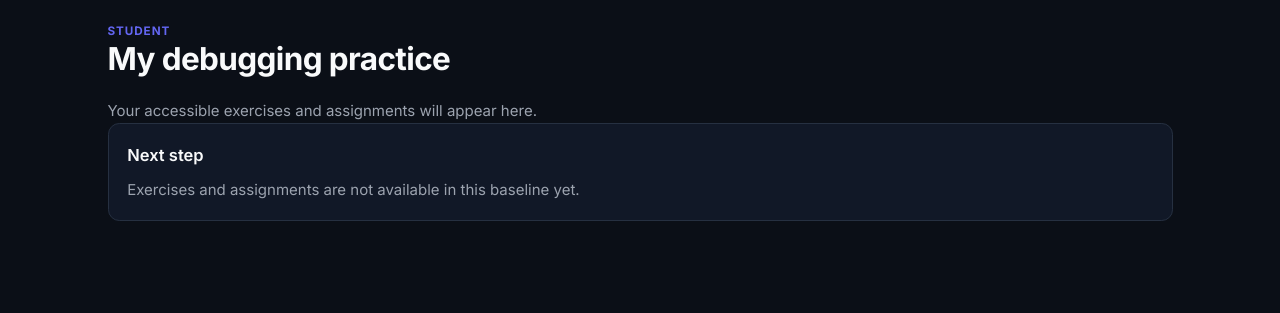
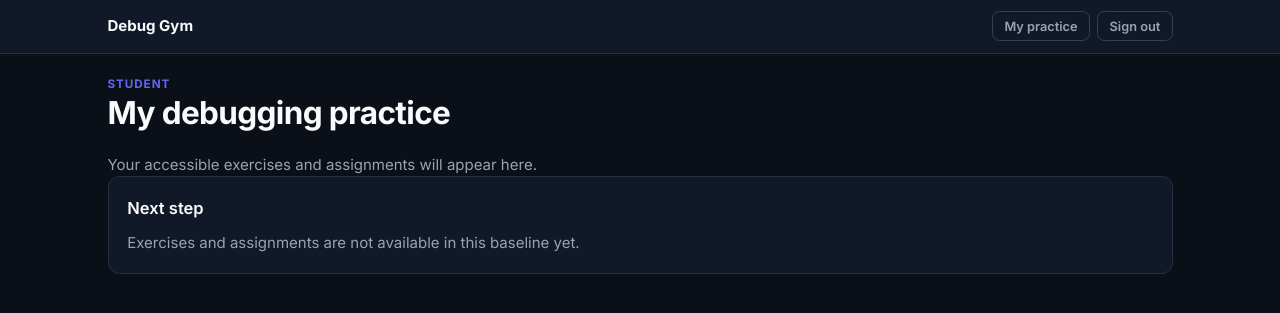
Before and after one commit to team-ok-ITPD/team-OK-itpd, a Django app: page /student/ in a window 1280 px wide. Shown: the top 313 px of the page. Run offline with Django 5.2, Linux system fonts and the light colour scheme; the visitor is signed in with stand-in values (Sample User, id 1).

Commit message:
feat: add role navigation

```diff
--- a/app/v2/debug_gym/static/css/main.css
+++ b/app/v2/debug_gym/static/css/main.css
@@ -83,6 +83,34 @@ pre {
   margin: 0 auto;
   max-width: var(--content-max);
   padding: var(--space-6) clamp(var(--space-4), 3vw, var(--space-10)) var(--space-10);
+}
+
+/* Shared navigation */
+
+.site-nav {
+  background: var(--color-surface);
+  border-bottom: 1px solid var(--color-border-soft);
+}
+
+.site-nav-inner {
+  align-items: center;
+  display: flex;
+  gap: var(--space-4);
+  justify-content: space-between;
+  margin: 0 auto;
+  max-width: var(--content-max);
+  padding: var(--space-3) clamp(var(--space-4), 3vw, var(--space-10));
+}
+
+.site-nav-actions {
+  align-items: center;
+  display: flex;
+  flex-wrap: wrap;
+  gap: var(--space-2);
+}
+
+.site-nav form {
+  margin: 0;
 }
 
 .stack {
--- a/app/v2/debug_gym/templates/components/navbar.html
+++ b/app/v2/debug_gym/templates/components/navbar.html
@@ -1 +1,19 @@
 <!-- [Shared] Role-based navigation bar -->
+{% if user.is_authenticated %}
+  {% if user.is_admin %}
+    {% url "admin_panel:dashboard" as dashboard_url %}
+    {% with dashboard_label="Administration" %}
+      {% include "components/navbar_links.html" %}
+    {% endwith %}
+  {% elif user.is_professor %}
+    {% url "professor:dashboard" as dashboard_url %}
+    {% with dashboard_label="Teaching workspace" %}
+      {% include "components/navbar_links.html" %}
+    {% endwith %}
+  {% elif user.is_student %}
+    {% url "student:dashboard" as dashboard_url %}
+    {% with dashboard_label="My practice" %}
+      {% include "components/navbar_links.html" %}
+    {% endwith %}
+  {% endif %}
+{% endif %}
--- /dev/null
+++ b/app/v2/debug_gym/templates/components/navbar_links.html
@@ -0,0 +1,13 @@
+<!-- [Shared] Authenticated navigation links for one product role -->
+<nav class="site-nav" aria-label="Primary navigation">
+  <div class="site-nav-inner">
+    <a class="brand" href="{{ dashboard_url }}">Debug Gym</a>
+    <div class="site-nav-actions">
+      <a class="button ghost small" href="{{ dashboard_url }}">{{ dashboard_label }}</a>
+      <form method="post" action="{% url 'accounts:logout' %}">
+        {% csrf_token %}
+        <button class="button ghost small" type="submit">Sign out</button>
+      </form>
+    </div>
+  </div>
+</nav>
```
Also changed, not shown: app/v2/debug_gym/accounts/tests.py (+9 -0 lines).
